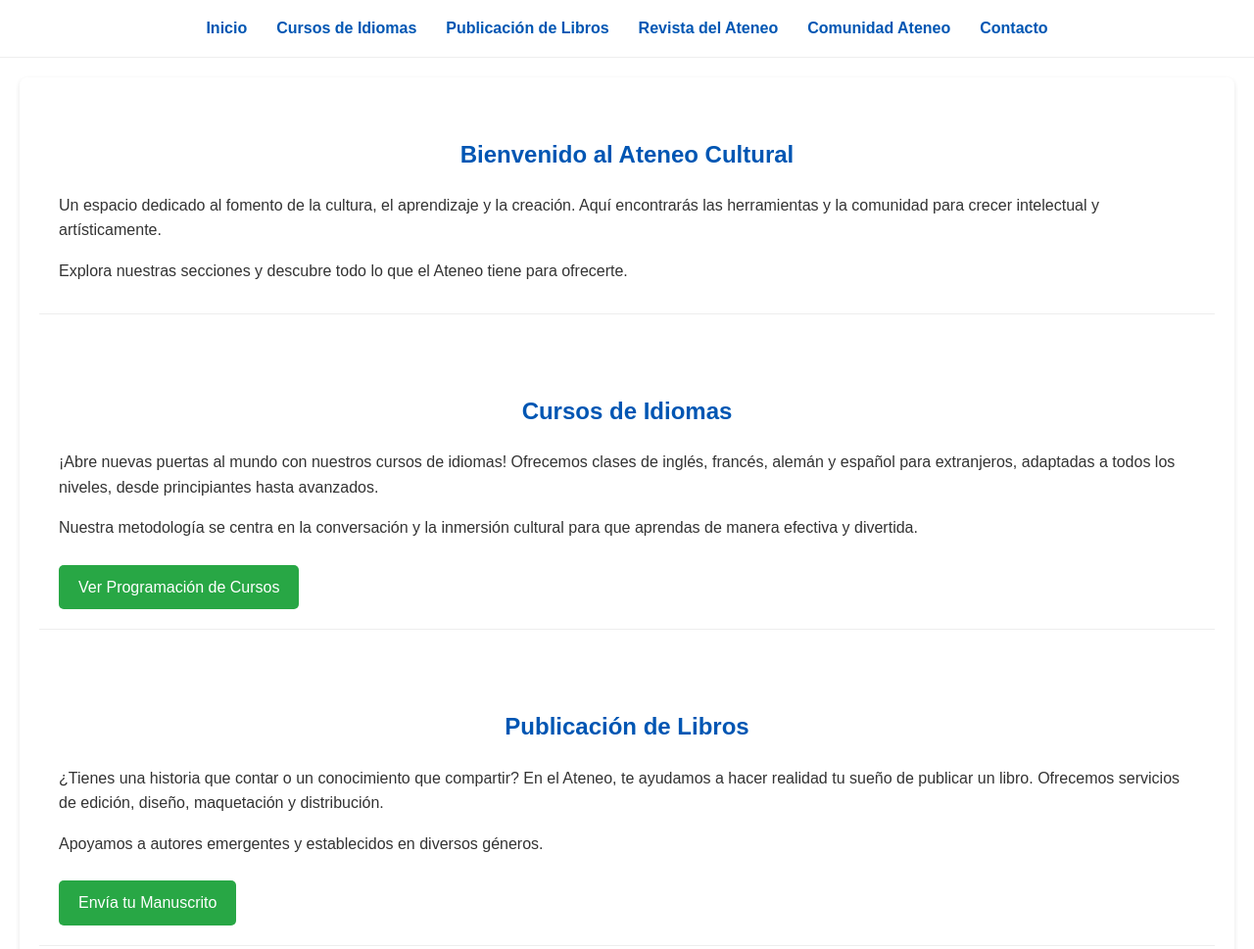
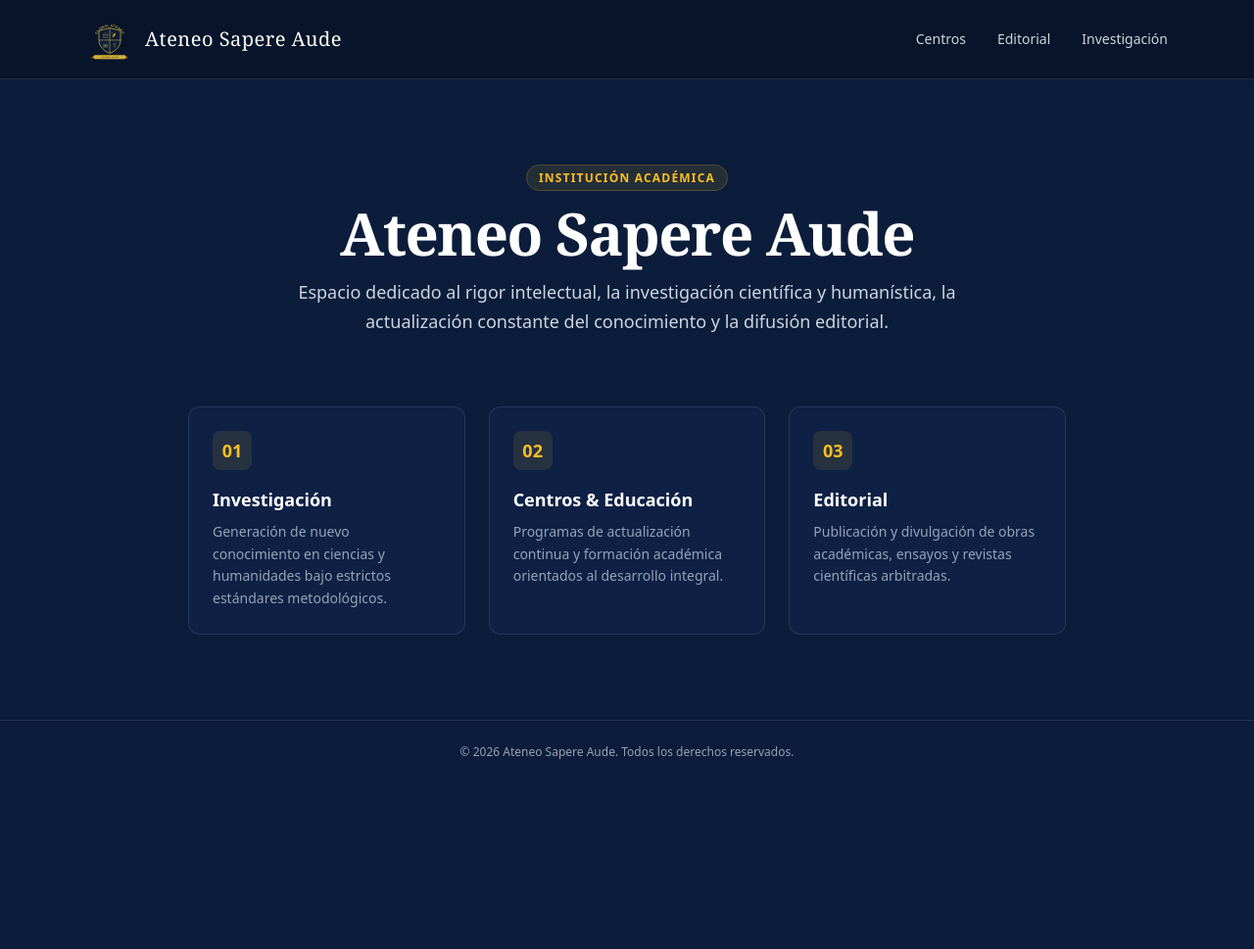
Before and after one commit to ateneosapereaude/ateneosapereaude.github.io, a plain HTML site: page index.html in a window 1280 px wide. Shown: the top 969 px of the page at 98% size. After the commit the page ends 800 px from the top, so only its background shows below. Drawn offline with nearby package versions, Linux system fonts and the light colour scheme; placeholder pictures from the web are drawn by us.

Commit message:
Update index.html

```diff
--- a/index.html
+++ b/index.html
@@ -3,198 +3,118 @@
 <head>
     <meta charset="UTF-8">
     <meta name="viewport" content="width=device-width, initial-scale=1.0">
-    <title>Ateneo Cultural - Tu Espacio de Conocimiento y Creación</title>
-    <style>
-        /* Estilos generales */
-        body {
-            font-family: Arial, sans-serif;
-            margin: 0;
-            padding: 0;
-            background-color: #ffffff; /* Fondo blanco */
-            color: #333;
-            line-height: 1.6;
-            position: relative; /* Necesario para posicionar el logo de fondo */
-            min-height: 100vh; /* Asegura que el body ocupe al menos toda la altura de la ventana */
-        }
+    <title>Ateneo Sapere Aude</title>
+    <script src="https://cdn.tailwindcss.com"></script>
+</head>
+<body class="bg-[#0b1d3a] text-white font-sans antialiased min-h-screen flex flex-col justify-between">
 
-        /* Logo en el fondo (marca de agua) */
-        .background-logo {
-            position: fixed; /* O 'absolute' si prefieres que se desplace con el scroll del contenido */
-            top: 50%;
-            left: 50%;
-            transform: translate(-50%, -50%);
-            width: 80%; /* Ajusta el tamaño según tu logo */
-            height: auto;
-            opacity: 0.1; /* Transparencia para que se vea sutilmente */
-            z-index: -1; /* Asegura que esté detrás del contenido */
-            pointer-events: none; /* Permite que el ratón interactúe con el contenido por encima */
-        }
+    <!-- Navegación -->
+    <header class="border-b border-white/10 bg-[#071326]/80 backdrop-blur-md sticky top-0 z-50">
+        <div class="max-w-6xl mx-auto px-6 h-20 flex items-center justify-between">
+            <div class="flex items-center space-x-3">
+                <!-- Escudo exacto integrado en SVG -->
+                <svg viewBox="0 0 500 500" class="w-12 h-12" xmlns="http://www.w3.org/2000/svg">
+                    <path id="curve" d="M 110,210 A 150,150 0 0,1 390,210" fill="transparent" />
+                    <text font-family="sans-serif" font-weight="bold" font-size="34" fill="#d4af37" letter-spacing="4">
+                        <textPath href="#curve" startOffset="50%" text-anchor="middle">GLOBAL ATENEO</textPath>
+                    </text>
 
-        /* Encabezado y Navegación */
-        header {
-            background-color: #ffffff;
-            padding: 1rem 0;
-            border-bottom: 1px solid #eee;
-            text-align: center;
-            position: sticky; /* Menú fijo al hacer scroll */
-            top: 0;
-            z-index: 1000;
-        }
+                    <!-- Escudo central -->
+                    <g transform="translate(135, 130)">
+                        <path d="M 115,0 L 230,30 L 230,130 C 230,200 170,250 115,270 C 60,250 0,200 0,130 L 0,30 Z" fill="#0b1d3a" stroke="#d4af37" stroke-width="8"/>
+                        <line x1="115" y1="0" x2="115" y2="270" stroke="#d4af37" stroke-width="6"/>
+                        <line x1="0" y1="130" x2="230" y2="130" stroke="#d4af37" stroke-width="6"/>
 
-        nav ul {
-            list-style: none;
-            padding: 0;
-            margin: 0;
-            display: flex;
-            justify-content: center;
-        }
+                        <!-- Íconos de los cuarteles -->
+                        <!-- Templo -->
+                        <g transform="translate(35, 45) scale(0.7)" fill="none" stroke="#d4af37" stroke-width="4">
+                            <path d="M10 40 L50 10 L90 40 Z" />
+                            <line x1="20" y1="40" x2="20" y2="80" />
+                            <line x1="40" y1="40" x2="40" y2="80" />
+                            <line x1="60" y1="40" x2="60" y2="80" />
+                            <line x1="80" y1="40" x2="80" y2="80" />
+                            <rect x="10" y="80" width="80" height="10" />
+                        </g>
+                        <!-- Pluma -->
+                        <g transform="translate(140, 45) scale(0.6)" fill="#d4af37" stroke="#d4af37" stroke-width="2">
+                            <path d="M50,10 C30,30 10,70 10,90 C20,90 40,70 60,50 Z" />
+                            <line x1="10" y1="90" x2="30,70" stroke-width="4" />
+                        </g>
+                        <!-- Átomo -->
+                        <g transform="translate(35, 155) scale(0.7)" fill="none" stroke="#d4af37" stroke-width="4">
+                            <ellipse cx="50" cy="50" rx="40" ry="15" transform="rotate(30 50 50)"/>
+                            <ellipse cx="50" cy="50" rx="40" ry="15" transform="rotate(-30 50 50)"/>
+                            <circle cx="50" cy="50" r="8" fill="#d4af37"/>
+                        </g>
+                        <!-- Búho -->
+                        <g transform="translate(140, 150) scale(0.55)" fill="#d4af37" stroke="#d4af37">
+                            <circle cx="35" cy="35" r="12" fill="none" stroke-width="4"/>
+                            <circle cx="65" cy="35" r="12" fill="none" stroke-width="4"/>
+                            <polygon points="50,45 42,60 58,60"/>
+                            <path d="M30,70 L50,85 L70,70 L65,95 L35,95 Z" fill="none" stroke-width="4"/>
+                        </g>
+                    </g>
 
-        nav ul li {
-            margin: 0 15px;
-        }
+                    <!-- Listón Inferior Sapere Aude -->
+                    <g transform="translate(60, 415)">
+                        <polygon points="10,25 30,5 350,5 370,25 350,45 30,45" fill="#d4af37" stroke="#b38f27" stroke-width="2"/>
+                        <polygon points="0,15 10,25 10,45 0,35" fill="#8c6d18"/>
+                        <polygon points="380,15 370,25 370,45 380,35" fill="#8c6d18"/>
+                        <text x="190" y="32" font-family="serif" font-weight="bold" font-size="22" fill="#0b1d3a" text-anchor="middle" letter-spacing="3">SAPERE AUDE</text>
+                    </g>
+                </svg>
+                <span class="text-xl font-serif tracking-wide">Ateneo Sapere Aude</span>
+            </div>
 
-        nav ul li a {
-            text-decoration: none;
-            color: #0056b3; /* Un azul para los enlaces */
-            font-weight: bold;
-            transition: color 0.3s ease;
-        }
-
-        nav ul li a:hover {
-            color: #003d7a; /* Un azul más oscuro al pasar el ratón */
-        }
-
-        /* Contenido principal */
-        main {
-            padding: 20px;
-            max-width: 1200px;
-            margin: 20px auto;
-            background-color: #fff;
-            border-radius: 8px;
-            box-shadow: 0 2px 5px rgba(0,0,0,0.1);
-        }
-
-        section {
-            margin-bottom: 40px;
-            padding: 20px;
-            border-bottom: 1px solid #eee;
-        }
-
-        section:last-child {
-            border-bottom: none;
-        }
-
-        h1, h2 {
-            color: #0056b3;
-            text-align: center;
-            margin-bottom: 20px;
-        }
-
-        p {
-            margin-bottom: 10px;
-        }
-
-        .button {
-            display: inline-block;
-            background-color: #28a745; /* Un verde para los botones de acción */
-            color: white;
-            padding: 10px 20px;
-            text-decoration: none;
-            border-radius: 5px;
-            margin-top: 15px;
-            transition: background-color 0.3s ease;
-        }
-
-        .button:hover {
-            background-color: #218838;
-        }
-
-        /* Pie de página */
-        footer {
-            text-align: center;
-            padding: 20px;
-            margin-top: 40px;
-            background-color: #f8f8f8;
-            border-top: 1px solid #eee;
-            color: #555;
-        }
-    </style>
-</head>
-<body>
-
-    <img src="https://via.placeholder.com/800x400?text=Logo+Ateneo" alt="Logo del Ateneo" class="background-logo">
-
-    <header>
-        <nav>
-            <ul>
-                <li><a href="#inicio">Inicio</a></li>
-                <li><a href="#cursos-idiomas">Cursos de Idiomas</a></li>
-                <li><a href="#publicacion-libros">Publicación de Libros</a></li>
-                <li><a href="#revista-ateneo">Revista del Ateneo</a></li>
-                <li><a href="#comunidad-ateneo">Comunidad Ateneo</a></li>
-                <li><a href="#contacto">Contacto</a></li>
-            </ul>
-        </nav>
+            <nav class="hidden md:flex space-x-8 text-sm font-medium text-slate-300">
+                <a href="#centros" class="hover:text-amber-400 transition">Centros</a>
+                <a href="#editorial" class="hover:text-amber-400 transition">Editorial</a>
+                <a href="#investigacion" class="hover:text-amber-400 transition">Investigación</a>
+            </nav>
+        </div>
     </header>
 
-    <main>
-        <section id="inicio">
-            <h1>Bienvenido al Ateneo Cultural</h1>
-            <p>Un espacio dedicado al fomento de la cultura, el aprendizaje y la creación. Aquí encontrarás las herramientas y la comunidad para crecer intelectual y artísticamente.</p>
-            <p>Explora nuestras secciones y descubre todo lo que el Ateneo tiene para ofrecerte.</p>
-        </section>
+    <!-- Contenido Principal / Portada -->
+    <main class="flex-grow flex items-center justify-center px-6 py-12">
+        <div class="max-w-4xl mx-auto text-center space-y-12">
 
-        <section id="cursos-idiomas">
-            <h2>Cursos de Idiomas</h2>
-            <p>¡Abre nuevas puertas al mundo con nuestros cursos de idiomas! Ofrecemos clases de inglés, francés, alemán y español para extranjeros, adaptadas a todos los niveles, desde principiantes hasta avanzados.</p>
-            <p>Nuestra metodología se centra en la conversación y la inmersión cultural para que aprendas de manera efectiva y divertida.</p>
-            <a href="#" class="button">Ver Programación de Cursos</a>
-        </section>
+            <div class="space-y-4">
+                <span class="text-amber-400 uppercase tracking-widest text-xs font-semibold px-3 py-1 bg-amber-400/10 rounded-full border border-amber-400/20">Institución Académica</span>
+                <h1 class="text-4xl md:text-6xl font-serif font-bold text-white tracking-tight">
+                    Ateneo Sapere Aude
+                </h1>
+                <p class="text-slate-300 max-w-2xl mx-auto text-lg leading-relaxed font-light">
+                    Espacio dedicado al rigor intelectual, la investigación científica y humanística, la actualización constante del conocimiento y la difusión editorial.
+                </p>
+            </div>
 
-        <section id="publicacion-libros">
-            <h2>Publicación de Libros</h2>
-            <p>¿Tienes una historia que contar o un conocimiento que compartir? En el Ateneo, te ayudamos a hacer realidad tu sueño de publicar un libro. Ofrecemos servicios de edición, diseño, maquetación y distribución.</p>
-            <p>Apoyamos a autores emergentes y establecidos en diversos géneros.</p>
-            <a href="#" class="button">Envía tu Manuscrito</a>
-        </section>
+            <!-- Pilares Académicos -->
+            <div class="grid md:grid-cols-3 gap-6 text-left pt-6">
+                <div id="investigacion" class="bg-[#11264d]/60 border border-white/10 p-6 rounded-xl hover:border-amber-400/40 transition">
+                    <div class="w-10 h-10 rounded-lg bg-amber-400/10 flex items-center justify-center text-amber-400 mb-4 font-bold text-lg">01</div>
+                    <h3 class="text-lg font-semibold text-white mb-2">Investigación</h3>
+                    <p class="text-slate-400 text-sm leading-relaxed">Generación de nuevo conocimiento en ciencias y humanidades bajo estrictos estándares metodológicos.</p>
+                </div>
 
-        <section id="revista-ateneo">
-            <h2>Revista del Ateneo</h2>
-            <p>Sumérgete en la reflexión y el debate con nuestra revista cultural. Publicamos artículos, ensayos, reseñas y creaciones literarias que exploran temas de interés cultural, social y artístico.</p>
-            <p>Afíliate para recibir los últimos números y acceso exclusivo a contenido.</p>
-            <a href="#" class="button">Suscríbete a la Revista</a>
-        </section>
+                <div id="centros" class="bg-[#11264d]/60 border border-white/10 p-6 rounded-xl hover:border-amber-400/40 transition">
+                    <div class="w-10 h-10 rounded-lg bg-amber-400/10 flex items-center justify-center text-amber-400 mb-4 font-bold text-lg">02</div>
+                    <h3 class="text-lg font-semibold text-white mb-2">Centros & Educación</h3>
+                    <p class="text-slate-400 text-sm leading-relaxed">Programas de actualización continua y formación académica orientados al desarrollo integral.</p>
+                </div>
 
-        <section id="comunidad-ateneo">
-            <h2>Comunidad Ateneo</h2>
-            <p>Únete a nuestra vibrante comunidad y forma parte de una red de amantes del conocimiento y la cultura. Disfruta de beneficios exclusivos como descuentos en cursos y eventos, participación en clubes de lectura y acceso a foros de discusión.</p>
-            <p>Conecta con mentes afines y enriquece tu experiencia.</p>
-            <a href="#" class="button">Afíliate Ahora</a>
-        </section>
+                <div id="editorial" class="bg-[#11264d]/60 border border-white/10 p-6 rounded-xl hover:border-amber-400/40 transition">
+                    <div class="w-10 h-10 rounded-lg bg-amber-400/10 flex items-center justify-center text-amber-400 mb-4 font-bold text-lg">03</div>
+                    <h3 class="text-lg font-semibold text-white mb-2">Editorial</h3>
+                    <p class="text-slate-400 text-sm leading-relaxed">Publicación y divulgación de obras académicas, ensayos y revistas científicas arbitradas.</p>
+                </div>
+            </div>
 
-        <section id="contacto">
-            <h2>Contacto</h2>
-            <p>¿Tienes preguntas o necesitas más información? No dudes en contactarnos. Estamos aquí para ayudarte.</p>
-            <p>Email: info@ateneocultural.com</p>
-            <p>Teléfono: +XX XXX XXX XXXX</p>
-            <p>Dirección: Calle del Saber, Edificio Cultura, Ciudad, País</p>
-            <form action="#" method="POST">
-                <p><label for="nombre">Nombre:</label><br>
-                <input type="text" id="nombre" name="nombre" required></p>
-
-                <p><label for="email">Email:</label><br>
-                <input type="email" id="email" name="email" required></p>
-
-                <p><label for="mensaje">Mensaje:</label><br>
-                <textarea id="mensaje" name="mensaje" rows="5" required></textarea></p>
-
-                <button type="submit" class="button">Enviar Mensaje</button>
-            </form>
-        </section>
+        </div>
     </main>
 
-    <footer>
-        <p>&copy; 2023 Ateneo Cultural. Todos los derechos reservados.</p>
+    <!-- Pie de página -->
+    <footer class="border-t border-white/10 py-6 text-center text-xs text-slate-400">
+        <p>&copy; 2026 Ateneo Sapere Aude. Todos los derechos reservados.</p>
     </footer>
 
 </body>
```
